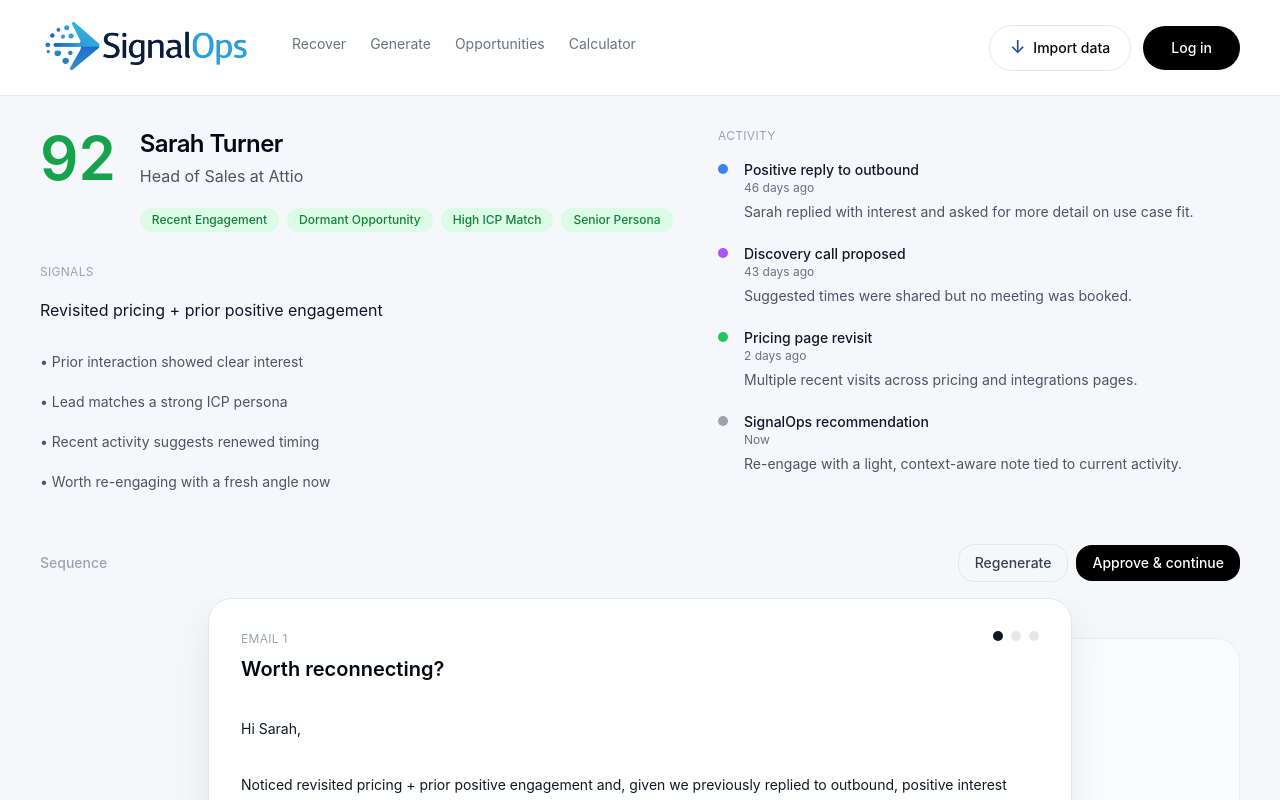
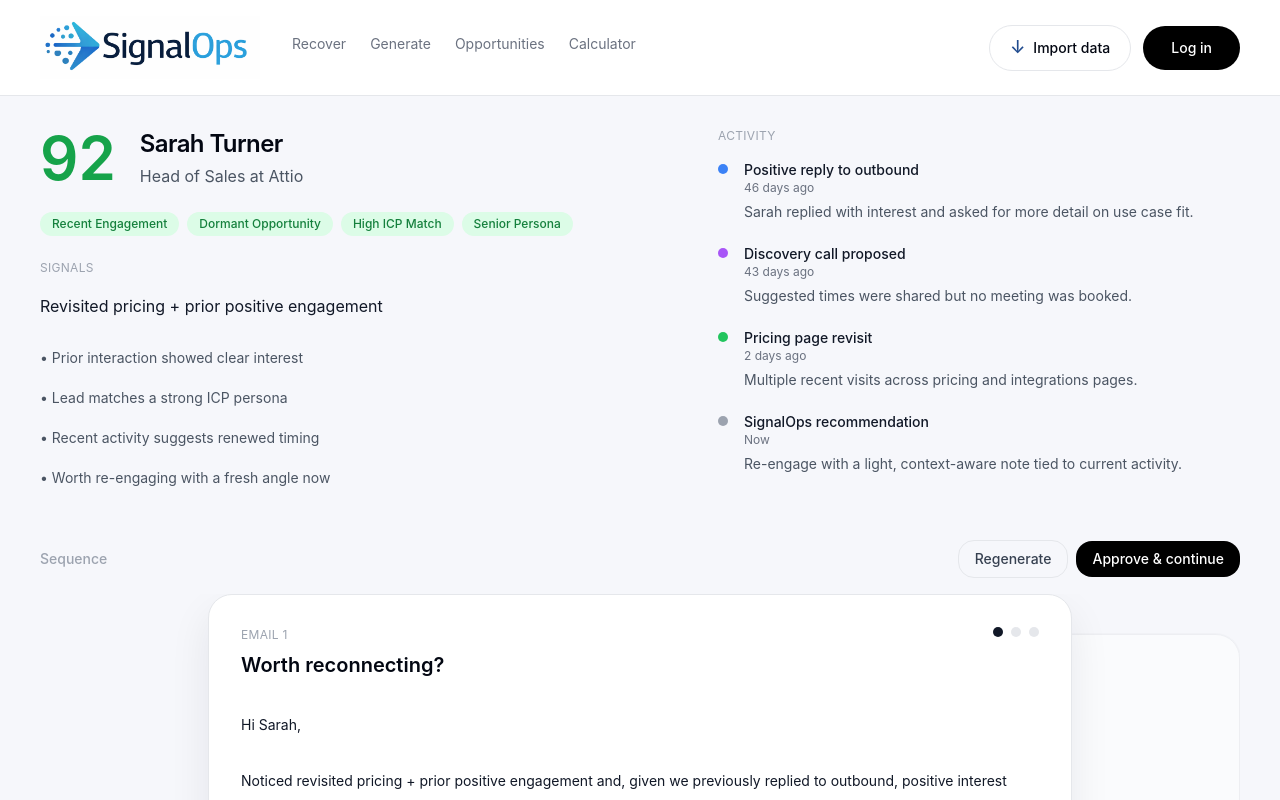
Before and after one commit to powerstephen/SignalOps, a Next.js app: page /contact/1 in a window 1280 px wide. Shown: the top 800 px of the page. Built offline with nearby package versions, Linux system fonts and the light colour scheme.

Commit message:
Update page.tsx

```diff
--- a/app/contact/[id]/page.tsx
+++ b/app/contact/[id]/page.tsx
@@ -136,7 +136,11 @@
     <div className="mx-auto w-full max-w-7xl px-8 py-8 md:px-10">
       <div className="space-y-10">
         <div className="grid grid-cols-1 gap-10 lg:grid-cols-[1.1fr_0.9fr]">
-          <div className="space-y-8">
+
+          {/* LEFT COLUMN */}
+          <div className="space-y-6">
+
+            {/* HEADER */}
             <div className="flex items-start gap-6">
               <div className="text-6xl font-semibold leading-none text-green-600">
                 {lead.score}
@@ -149,16 +153,18 @@
                 <div className="mt-1 text-gray-600">
                   {lead.role} at {lead.company}
                 </div>
-
-                <div className="mt-5 flex max-w-[620px] flex-wrap gap-2">
-                  <Pill label="Recent Engagement" />
-                  <Pill label="Dormant Opportunity" />
-                  <Pill label="High ICP Match" />
-                  <Pill label="Senior Persona" />
-                </div>
               </div>
             </div>
 
+            {/* ✅ PILLS NOW FULL LEFT ALIGNED */}
+            <div className="flex flex-wrap gap-2">
+              <Pill label="Recent Engagement" />
+              <Pill label="Dormant Opportunity" />
+              <Pill label="High ICP Match" />
+              <Pill label="Senior Persona" />
+            </div>
+
+            {/* SIGNALS */}
             <div>
               <div className="text-xs uppercase tracking-wide text-gray-400">
                 Signals
@@ -177,6 +183,7 @@
             </div>
           </div>
 
+          {/* RIGHT COLUMN */}
           <div>
             <div className="text-xs uppercase tracking-wide text-gray-400">
               Activity
@@ -202,6 +209,7 @@
           </div>
         </div>
 
+        {/* SEQUENCE (UNCHANGED) */}
         <div className="pt-2">
           <div className="mb-4 flex items-center justify-between">
             <div className="text-sm font-medium text-gray-400">Sequence</div>
```
